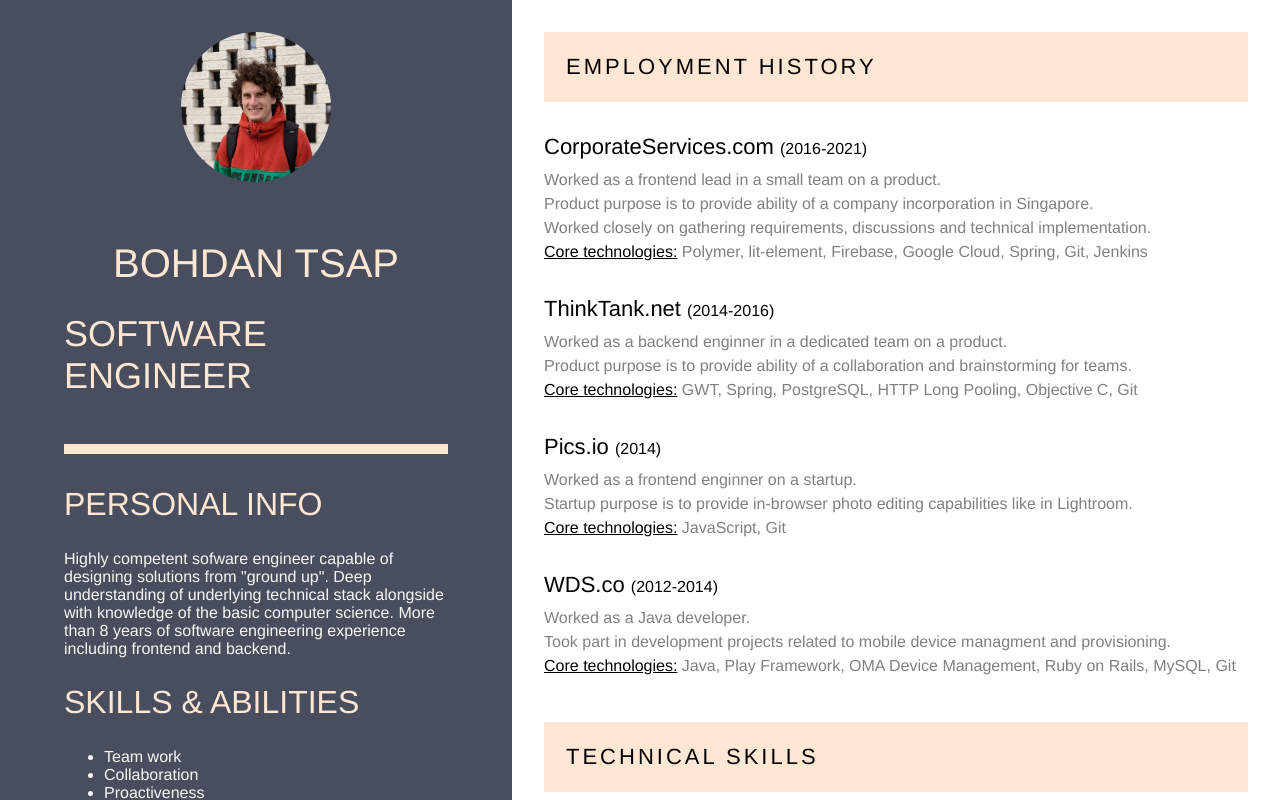
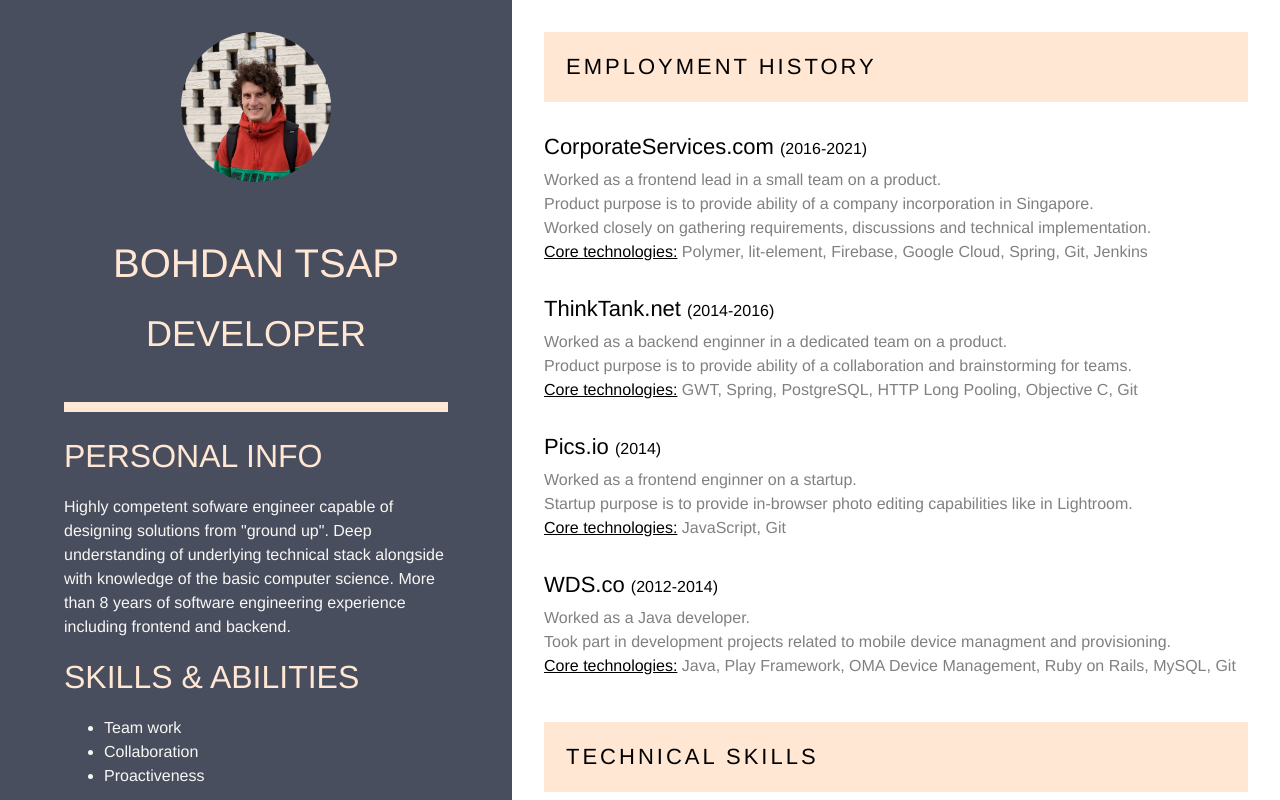
Before and after one commit to bohdaq/cv, a plain HTML site: page index.html in a window 1280 px wide. Drawn offline with Linux system fonts and the light colour scheme.

Commit message:
increased spacing between lines

```diff
--- a/index.html
+++ b/index.html
@@ -85,6 +85,7 @@
 
             .blocks {
                 margin: 2em 2em;
+                line-height: 1.5em;
             }
 
             p {
@@ -195,7 +196,7 @@
                 </div>
                 <div class="name-title">
                     <h1>Bohdan Tsap</h1>
-                    <h4 class="no-top-margin">Software Engineer</h4>
+                    <h4 class="no-top-margin">Developer</h4>
                 </div>
 
                 <div class="top-bar-separator"></div>
```
